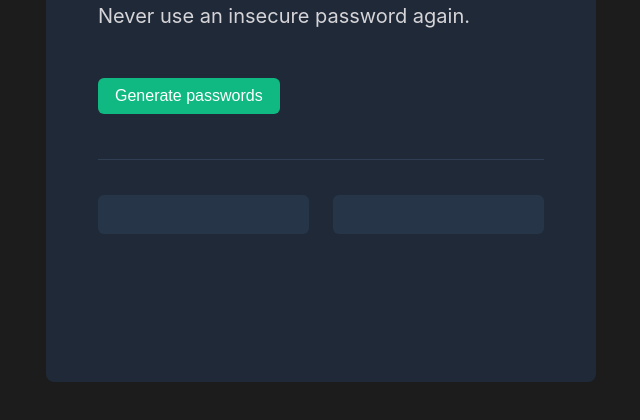
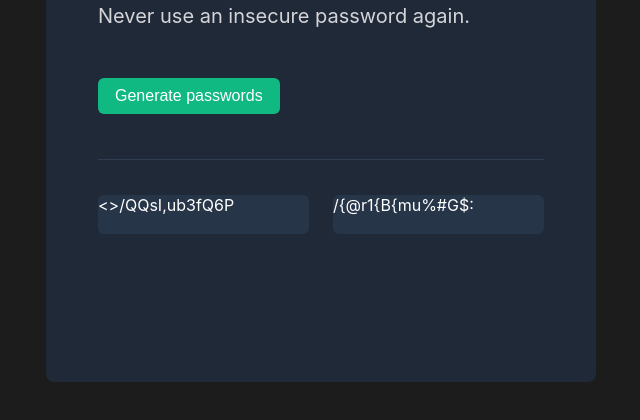
Before and after one commit to AhadTariqCaptainX/Random-Password-Generator, a plain HTML site: page index.html in a window 1280 px wide. Both pictures are taken after a click on the button "Generate passwords". Shown: the part 208-628 px from the top of the page, without its empty margins (319-959 px from the left). Drawn offline with Linux system fonts and the light colour scheme.

Commit message:
Password generate successfully

```diff
--- a/index.html
+++ b/index.html
@@ -12,12 +12,13 @@
     <div class="card">
       <h1>Generate a <span>random password</span></h1>
       <p>Never use an insecure password again.</p>
-      <button>Generate passwords</button>
+      <button onclick="randomPasswordGenerator()">Generate passwords</button>
       <hr>
       <div class="password-boxes">
-        <div class="password"></div>
-        <div class="password"></div>
+        <div class="password" id="pass1" aria-placeholder="example 1"></div>
+        <div class="password" id="pass2"aria-placeholder="example 2"></div>
       </div>
+      <script src="index.js"></script>
     </div>
     </div>
 </body>
--- /dev/null
+++ b/index.js
@@ -0,0 +1,30 @@
+const characters = [
+    "A","B","C","D", "E","F","G","H",
+    "I","J","K","L", "M","N","O","P",
+    "Q","R","S","T", "U","V","W","X",
+    "Y","Z","a","b", "c","d","e","f",
+    "g","h","i","j", "k","l","m","n",
+    "o","p","q","r", "s","t","u","v",
+    "w","x","y","z","0", "1", "2", "3",
+    "4", "5", "6", "7","8", "9","~","`",
+    "!","@","#","$","%","^","&","*","(",
+    ")","_","-","+","=","{","[","}","]",
+    ",","|",":",";","<",">",".","?","/"
+];
+
+let pass1 = " "
+let pass2 = " "
+let password1 = document.getElementById("pass1")
+let password2 = document.getElementById("pass2")
+
+function randomPasswordGenerator(){
+
+for(let i=0; i<15; i++){
+    let p1 = Math.floor(Math.random()*characters.length)
+    let p2 = Math.floor(Math.random()*characters.length)
+      pass1 += characters[p1]
+      pass2 += characters[p2]
+ }
+ password1.textContent = pass1
+ password2.textContent = pass2
+}
```
